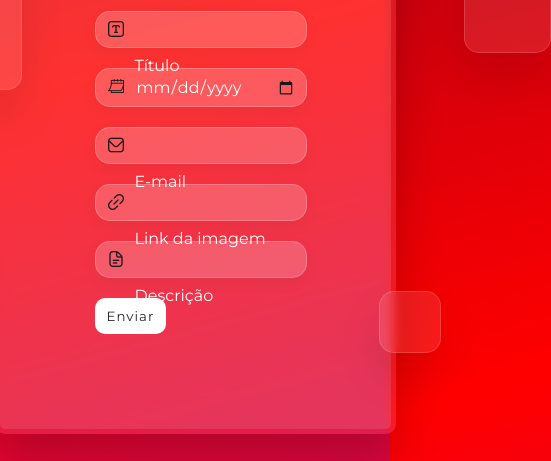
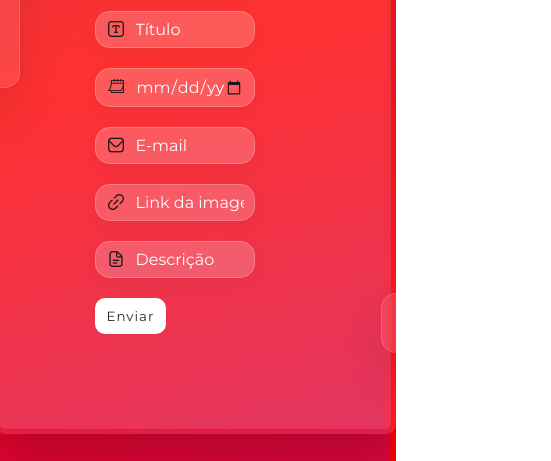
Before and after one commit to Kevilyn/formulario, a plain HTML site: page index.html in a window 390 px wide. Shown: the part 209-670 px from the top of the page, 551 px wide, since content can reach past the window. Drawn offline with Linux system fonts and the light colour scheme.

Commit message:
bugfix: Correção na responsividade do formulário

```diff
--- a/index.html
+++ b/index.html
@@ -28,12 +28,13 @@
 
 			<div class="container">
 				<div class="form">
+
 					<h2>MURAL DE FOTOS</h2>
 
 					<form action="">
+
 						<div class="inputBx">
-              <input id="titulo" type="text" name="Titulo" required="required">
-              <span>Título</span>
+							<input id="titulo" type="text" name="Titulo" required="required" placeholder="Título">
 							<i class="fas fa-circle"><img src="imagens/icon.png" alt=""></i>
 							<label for="titulo" class="inputBx"></label>
 						</div>
@@ -45,22 +46,21 @@
 						</div>
 
 						<div class="inputBx email">
-              <input id="email" type="email" name="Email" required="required">
-              <span>E-mail</span>
+							<input id="email" type="email" name="Email" required="required" placeholder="E-mail">
 							<i class="fas fa-email"><img src="imagens/email.png" alt=""></i>
 							<label for="email" class="inputBx"></label>
 						</div>
 
 						<div class="inputBx urlImagem">
-              <input id="urlImagem" type="url" name="Link" required="required">
-              <span>Link da imagem</span>
+							<input id="urlImagem" type="url" name="Link" required="required"
+								placeholder="Link da imagem">
 							<i class="fas fa-circle"><img src="imagens/link.png" alt=""></i>
 							<label for="urlImagem" class="inputBx"></label>
 						</div>
 
 						<div class="inputBx descricao">
-              <input id="descricao" type="text" name="Descricao" required="required">
-              <span>Descrição</span>
+							<input id="descricao" type="text" name="Descricao" required="required"
+								placeholder="Descrição">
 							<i class="fas fa-list"><img src="imagens/descricao.png"></i>
 							<label for="Sua Mensagem" class="inputBx"></label>
 						</div>
@@ -91,8 +91,10 @@
 		<section class="dev">
 			<h4>Kevilyn Domingos</h4>
 			<section class="redes">
-              <a href="https://github.com/Kevilyn" target="_blank"><img src="imagens/githubvector_branco.png" alt=""></a>
-              <a href="https://www.linkedin.com/in/kevilynqueirozdomingos/" target="_blank"><img src="imagens/linkedinvector_branco.png" alt=""></a>
+				<a href="https://github.com/Kevilyn" target="_blank"><img src="imagens/githubvector_branco.png"
+						alt=""></a>
+				<a href="https://www.linkedin.com/in/kevilynqueirozdomingos/" target="_blank"><img
+						src="imagens/linkedinvector_branco.png" alt=""></a>
 			</section>
 		</section>
 
@@ -100,8 +102,10 @@
 		<section class="dev">
 			<h4>Raphael Moura</h4>
 			<section class="redes">
-              <a href="https://github.com/raphaelmour" target="_blank"><img src="imagens/githubvector_branco.png" alt=""></a>
-              <a href="https://linkedin.com/in/raphael-barros-5839aa124/" target="_blank"><img src="imagens/linkedinvector_branco.png" alt=""></a>
+				<a href="https://github.com/raphaelmour" target="_blank"><img src="imagens/githubvector_branco.png"
+						alt=""></a>
+				<a href="https://linkedin.com/in/raphael-barros-5839aa124/" target="_blank"><img
+						src="imagens/linkedinvector_branco.png" alt=""></a>
 			</section>
 		</section>
 	</footer>
--- a/style.css
+++ b/style.css
@@ -5,7 +5,7 @@
   margin: 0;
   padding: 0;
   font-family: "Montserrat", sans-serif;
-
+  box-sizing: border-box;
 }
 
 body {
@@ -16,15 +16,18 @@ body {
   justify-content: center;
   align-items: center;
   flex-direction: column;
+  overflow-x: hidden;
 }
 
 @keyframes gradient {
   0% {
     background-position: 0% 50%;
   }
+
   50% {
     background-position: 100% 50%;
   }
+
   100% {
     background-position: 0% 50%;
   }
@@ -39,7 +42,7 @@ body {
   align-items: center;
   font-family: "Montserrat", sans-serif;
   padding: 30px 0;
-
+  overflow-x: hidden;
 }
 
 .box {
@@ -60,9 +63,12 @@ body {
 
 
 @keyframes square {
-  0%, 100% {
+
+  0%,
+  100% {
     transform: translateY(-20px);
   }
+
   50% {
     transform: translateY(20px);
   }
@@ -74,6 +80,7 @@ body {
   top: -15px;
   right: -45px;
 }
+
 .box .square:nth-child(2) {
   width: 150px;
   height: 150px;
@@ -81,6 +88,7 @@ body {
   left: -125px;
   z-index: 2;
 }
+
 .box .square:nth-child(3) {
   width: 60px;
   height: 60px;
@@ -88,18 +96,21 @@ body {
   right: -45px;
   z-index: 2;
 }
+
 .box .square:nth-child(4) {
   width: 50px;
   height: 50px;
   bottom: 35px;
   left: -95px;
 }
+
 .box .square:nth-child(5) {
   width: 50px;
   height: 50px;
   top: -15px;
   left: -25px;
 }
+
 .box .square:nth-child(6) {
   width: 85px;
   height: 85px;
@@ -130,13 +141,11 @@ body {
   left: 5px;
   border-radius: 5px;
   pointer-events: none;
-  background: linear-gradient(
-    to bottom,
-    rgba(255, 255, 255, 0.1) 0%,
-    rgba(255, 255, 255, 0.1) 2%
-  );
-  max-width:100%;
-  max-height:100%;
+  background: linear-gradient(to bottom,
+      rgba(255, 255, 255, 0.1) 0%,
+      rgba(255, 255, 255, 0.1) 2%);
+  max-width: 100%;
+  max-height: 100%;
   flex: 1 1 200px;
 }
 
@@ -192,12 +201,26 @@ body {
   pointer-events: none;
 }
 
-.form .inputBx input:focus ~ span,
-.form .inputBx input:valid ~ span {
+.form .inputBx input:focus~span,
+.form .inputBx input:valid~span {
   transform: translateX(-30px) translateY(-25px);
   font-size: 12px;
   color: #000;
   font-weight: bold;
+}
+
+input::placeholder {
+  color: white;
+}
+
+input:-ms-input-placeholder {
+  /* Internet Explorer 10-11 */
+  color: white;
+}
+
+input::-ms-input-placeholder {
+  /* Microsoft Edge */
+  color: white;
 }
 
 .submit {
@@ -258,7 +281,7 @@ main {
 }
 
 .card p {
-  text-align:justify;
+  text-align: justify;
 }
 
 
```
Lines whose indentation alone changed are shown as unchanged.
